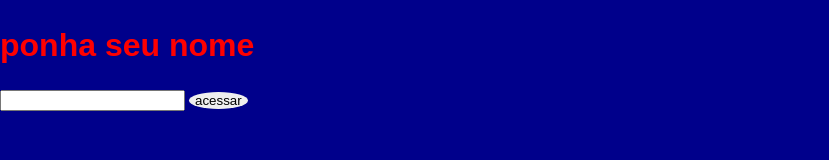
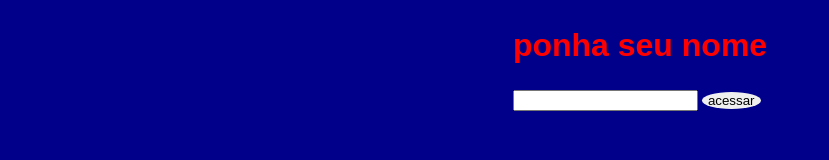
Before and after one commit to GiovaneSz/502-BOM, a plain HTML site: page index.html in a window 1280 px wide. Shown: the whole page, without its empty margins (0-829 px from the left). Drawn offline with Linux system fonts and the light colour scheme.

Commit message:
correcao do css

```diff
--- a/style.css
+++ b/style.css
@@ -2,8 +2,8 @@ body{
     margin: 0;
     background-color: darkblue;
     display: flex;
-    align-items: center;
-    justify-content: space-between;
+    align-content: center;
+    justify-content:space-around ;
 }
 
 h1{
```
